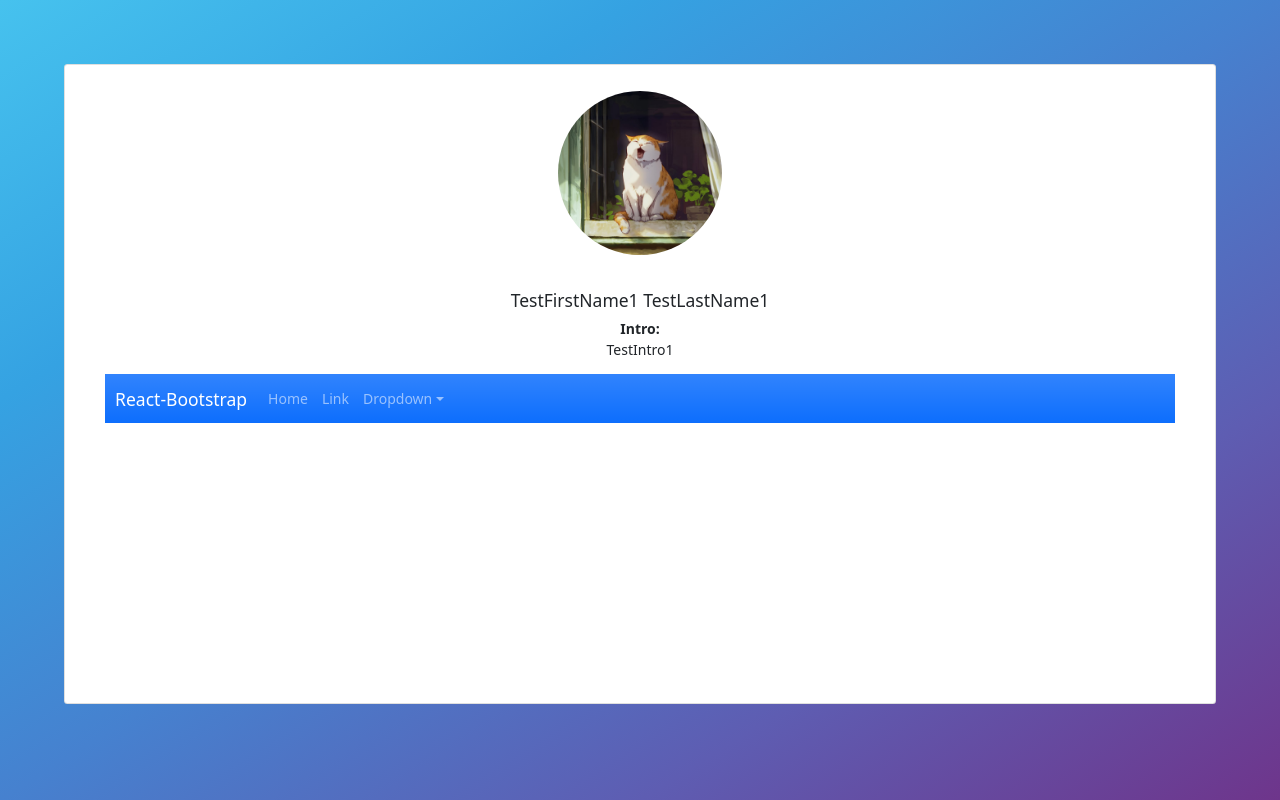
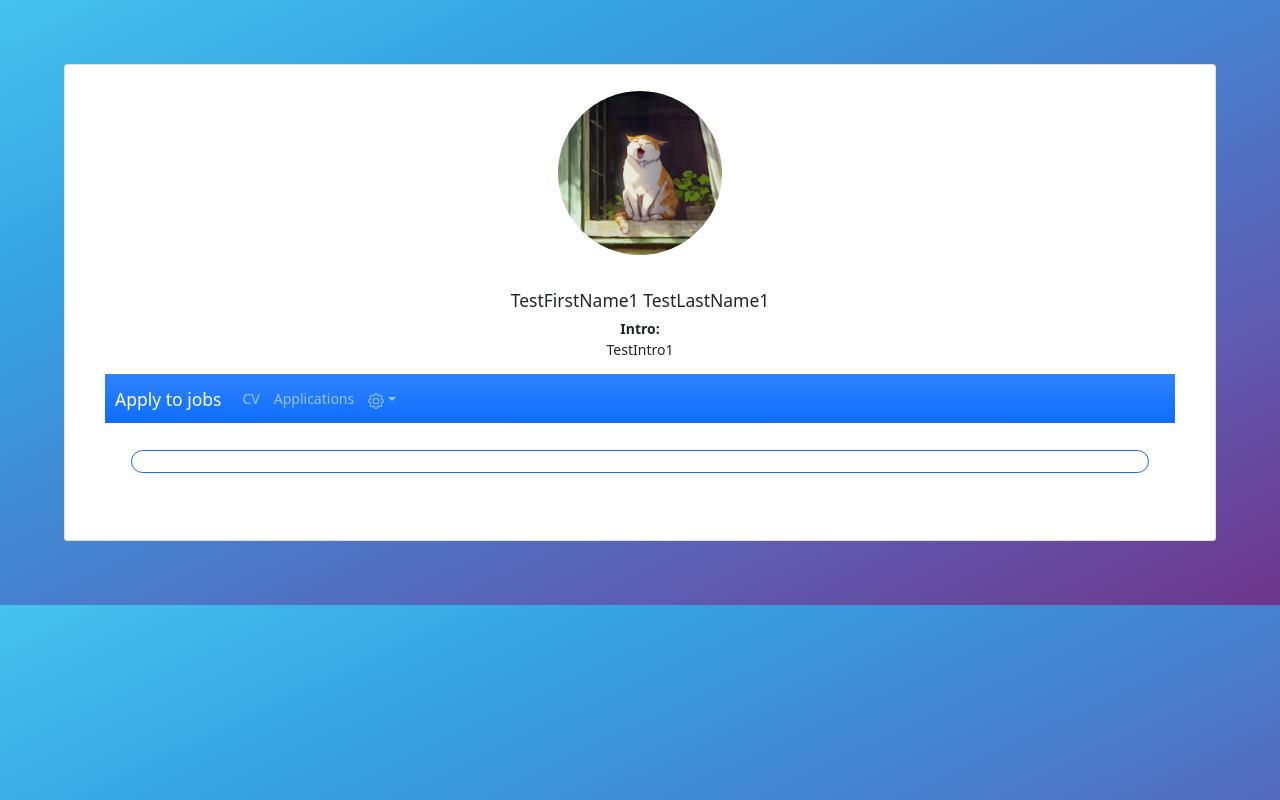
Before and after one commit to SabrinaStaicu/joblish-frontend, a React (Create React App) app: page /account in a window 1280 px wide. Built offline with nearby package versions, Linux system fonts and the light colour scheme.

Commit message:
different screen sizes cause issues

```diff
--- a/src/components/user_page/UserDetails.js
+++ b/src/components/user_page/UserDetails.js
@@ -2,6 +2,7 @@
 import { Card } from 'react-bootstrap';
 import UserAvatar from './UserAvatar';
 import UserPageNav from './UserPageNav';
+import UserPageContent from './UserPageContent';
 
 export default function UserDetails({ userData }) {
     return (
@@ -14,8 +15,8 @@
                     <strong>Intro:</strong><br />
                     {userData.intro}
                 </Card.Text>
-
                 <UserPageNav />
+                <UserPageContent />
             </Card.Body>
         </Card>
     )
--- a/src/components/user_page/UserPage.js
+++ b/src/components/user_page/UserPage.js
@@ -1,4 +1,6 @@
-import React from 'react'
+import React from 'react';
+import './UserPageStyleCSS.css';
+import { BrowserRouter as Router, Route} from "react-router-dom";
 import UserDetails from './UserDetails';
 
 export default function UserPage() {
@@ -51,9 +53,9 @@
 }
 
 const userPageStyle = {
-    height: '100vh',
-    width: 'auto',
-    backgroundImage: 'linear-gradient(to right bottom, #46c2ee, #35a2e2, #4681cf, #5e5db2, #6e358b)',
+    // height: '100%',
+    // width: '100%',
+    // backgroundImage: 'linear-gradient(to right bottom, #46c2ee, #35a2e2, #4681cf, #5e5db2, #6e358b)',
     display: 'flex',
     flexDirection: 'row',
 }
--- /dev/null
+++ b/src/components/user_page/UserPageContent.js
@@ -0,0 +1,17 @@
+import React from 'react'
+
+export default function UserPageContent() {
+    return (
+        <div class="square border border-primary" style={userPageContentStyle}>
+            &nbsp;
+        </div>
+    )
+}
+
+const userPageContentStyle = {
+    // padding: '5%',
+    margin: '2.5%',
+    // width: '90%',
+    // height: '90%'
+    borderRadius: '25px'
+}
--- a/src/components/user_page/UserPageNav.js
+++ b/src/components/user_page/UserPageNav.js
@@ -5,13 +5,16 @@
     return (
         <Navbar bg="primary bg-gradient" variant="dark" expand="lg">
             <Container>
-                <Navbar.Brand href="#home">React-Bootstrap</Navbar.Brand>
+                <Navbar.Brand href="#home">Apply to jobs</Navbar.Brand>
                 <Navbar.Toggle aria-controls="basic-navbar-nav" />
                 <Navbar.Collapse id="basic-navbar-nav">
                     <Nav className="me-auto">
-                        <Nav.Link href="#home">Home</Nav.Link>
-                        <Nav.Link href="#link">Link</Nav.Link>
-                        <NavDropdown title="Dropdown" id="basic-nav-dropdown">
+                        <Nav.Link href="/account/cv">CV</Nav.Link>
+                        <Nav.Link href="#link">Applications</Nav.Link>
+                        <NavDropdown title={<svg xmlns="http://www.w3.org/2000/svg" width="16" height="16" fill="currentColor" class="bi bi-gear" viewBox="0 0 16 16">
+                            <path d="M8 4.754a3.246 3.246 0 1 0 0 6.492 3.246 3.246 0 0 0 0-6.492zM5.754 8a2.246 2.246 0 1 1 4.492 0 2.246 2.246 0 0 1-4.492 0z" />
+                            <path d="M9.796 1.343c-.527-1.79-3.065-1.79-3.592 0l-.094.319a.873.873 0 0 1-1.255.52l-.292-.16c-1.64-.892-3.433.902-2.54 2.541l.159.292a.873.873 0 0 1-.52 1.255l-.319.094c-1.79.527-1.79 3.065 0 3.592l.319.094a.873.873 0 0 1 .52 1.255l-.16.292c-.892 1.64.901 3.434 2.541 2.54l.292-.159a.873.873 0 0 1 1.255.52l.094.319c.527 1.79 3.065 1.79 3.592 0l.094-.319a.873.873 0 0 1 1.255-.52l.292.16c1.64.893 3.434-.902 2.54-2.541l-.159-.292a.873.873 0 0 1 .52-1.255l.319-.094c1.79-.527 1.79-3.065 0-3.592l-.319-.094a.873.873 0 0 1-.52-1.255l.16-.292c.893-1.64-.902-3.433-2.541-2.54l-.292.159a.873.873 0 0 1-1.255-.52l-.094-.319zm-2.633.283c.246-.835 1.428-.835 1.674 0l.094.319a1.873 1.873 0 0 0 2.693 1.115l.291-.16c.764-.415 1.6.42 1.184 1.185l-.159.292a1.873 1.873 0 0 0 1.116 2.692l.318.094c.835.246.835 1.428 0 1.674l-.319.094a1.873 1.873 0 0 0-1.115 2.693l.16.291c.415.764-.42 1.6-1.185 1.184l-.291-.159a1.873 1.873 0 0 0-2.693 1.116l-.094.318c-.246.835-1.428.835-1.674 0l-.094-.319a1.873 1.873 0 0 0-2.692-1.115l-.292.16c-.764.415-1.6-.42-1.184-1.185l.159-.291A1.873 1.873 0 0 0 1.945 8.93l-.319-.094c-.835-.246-.835-1.428 0-1.674l.319-.094A1.873 1.873 0 0 0 3.06 4.377l-.16-.292c-.415-.764.42-1.6 1.185-1.184l.292.159a1.873 1.873 0 0 0 2.692-1.115l.094-.319z" />
+                        </svg>} id="basic-nav-dropdown">
                             <NavDropdown.Item href="#action/3.1">Action</NavDropdown.Item>
                             <NavDropdown.Item href="#action/3.2">Another action</NavDropdown.Item>
                             <NavDropdown.Item href="#action/3.3">Something</NavDropdown.Item>
--- /dev/null
+++ b/src/components/user_page/UserPageStyleCSS.css
@@ -0,0 +1,10 @@
+body {
+  background-image: linear-gradient(
+    to right bottom,
+    #46c2ee,
+    #35a2e2,
+    #4681cf,
+    #5e5db2,
+    #6e358b
+  );
+}
```
